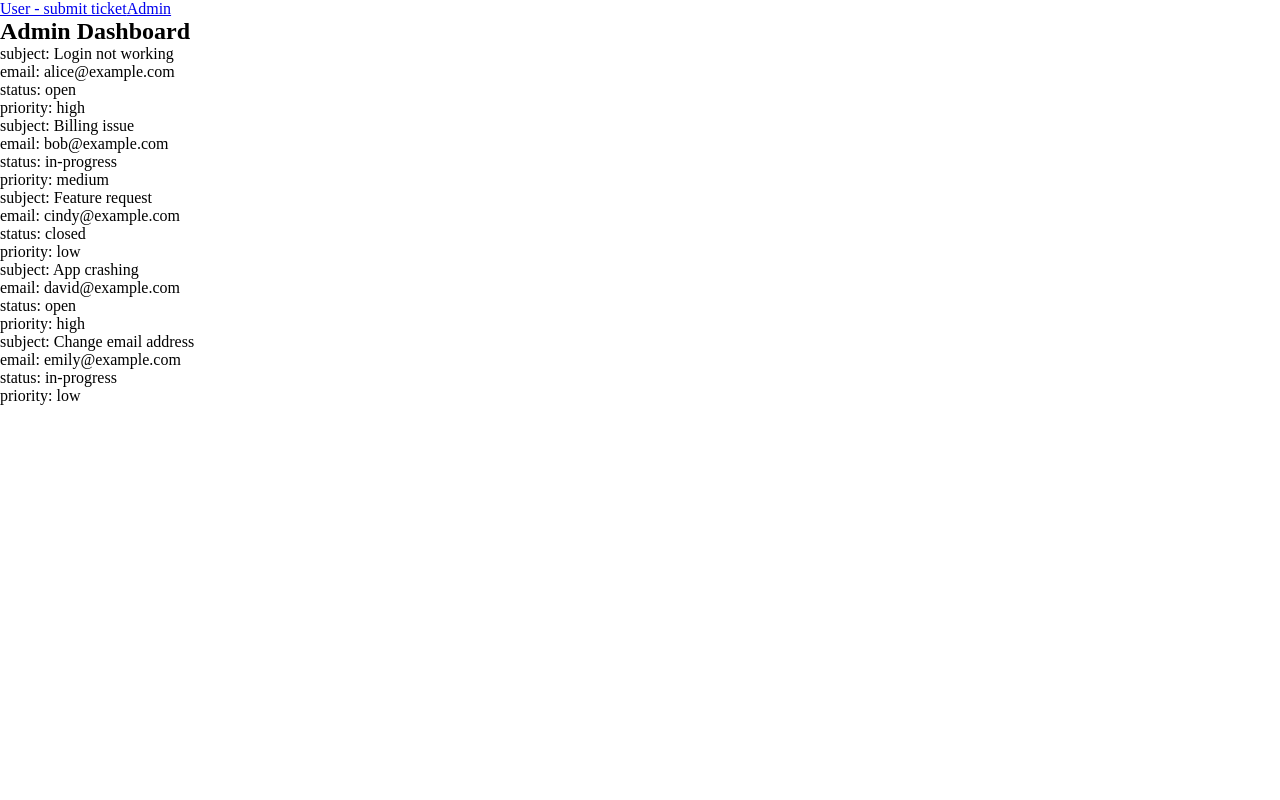
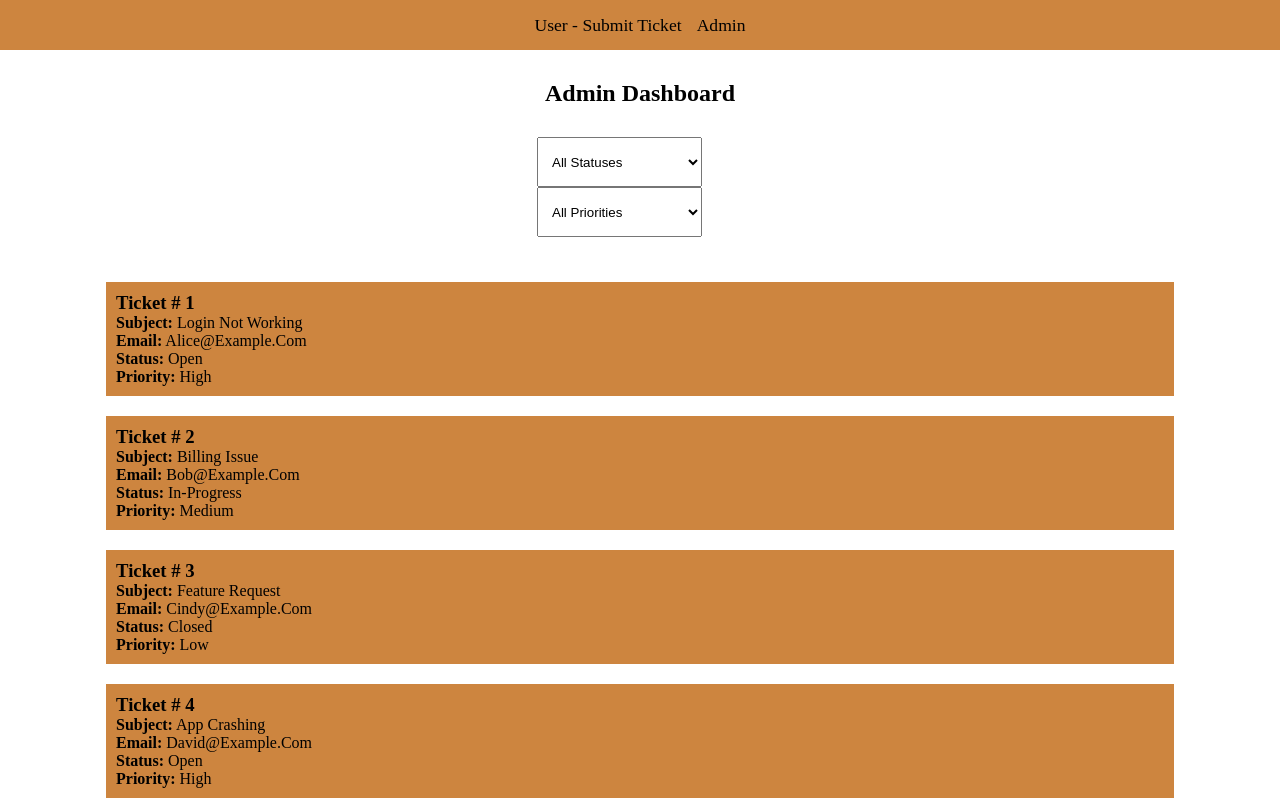
Before and after one commit to cgomez374/support-ticketing-system, a React (Vite) app: page /admin in a window 1280 px wide. Shown: the top 800 px of the page. Built offline with nearby package versions, Linux system fonts and the light colour scheme.

Commit message:
added basic styling and filtering component along with funtionality

```diff
--- /dev/null
+++ b/src/components/FilterControls.jsx
@@ -0,0 +1,27 @@
+export default function FilterControls({ filters, setFilter }){
+  return (
+    <div className="">
+      {
+        filters.map(({ name, value, options }) => (
+          <select
+            key={name}
+            name={name}
+            value={value}
+            onChange={(e) => setFilter(name, e.target.value)}
+          >
+            {
+              options.map(({ label, value }) => (
+                <option
+                  key={value}
+                  value={value}
+                >
+                  { label }
+                </option>
+              ))
+            }
+          </select>
+        ))
+      }
+    </div>
+  )
+}
--- a/src/components/Navbar.jsx
+++ b/src/components/Navbar.jsx
@@ -2,11 +2,11 @@ import { Link } from "react-router-dom"
 
 export default function Navbar(){
   return (
-    <ul>
-      <li>
-        <Link to="/">User - submit ticket</Link>
-        <Link to="/admin">Admin</Link>
-      </li>
-    </ul>
+    <nav className="row-center">
+      <Link to="/">User - submit ticket</Link>
+      <Link to="/admin">Admin</Link>
+    </nav>
+
+
   )
 }
--- a/src/components/TicketForm.jsx
+++ b/src/components/TicketForm.jsx
@@ -43,7 +43,7 @@ export default function TicketForm() {
   }
 
   return (
-    <form onSubmit={handleFormSubmit}>
+    <form className="col-center" onSubmit={handleFormSubmit}>
       <input
         name="userName"
         type="text"
--- a/src/components/TicketList.jsx
+++ b/src/components/TicketList.jsx
@@ -1,22 +1,65 @@
+import { useState } from "react"
 import { useSupportTicketContext } from "../context/TicketContext"
+import FilterControls from "./FilterControls"
 
 export default function TicketList(){
   const { ticketList } = useSupportTicketContext()
+  const [statusFilter, setStatusFilter]= useState('all')
+  const [priorityFilter, setPriorityFilter]= useState('all')
 
-  // ADD FILTERING FOR THE LIST
+  const filters = [
+    {
+      name: 'status',
+      value: statusFilter,
+      options: [
+        { value: 'all', label: 'all statuses' },
+        { value: 'open', label: 'open' },
+        { value: 'in-progress', label: 'in-progress' },
+        { value: 'closed', label: 'closed' },
+      ]
+    },
+    {
+      name: 'priority',
+      value: priorityFilter,
+      options: [
+        { value: 'all', label: 'all priorities' },
+        { value: 'high', label: 'high' },
+        { value: 'medium', label: 'medium' },
+        { value: 'low', label: 'low' },
+      ]
+    }
+  ]
+
+  function setFilter(name, value){
+    if(name === "status") setStatusFilter(value)
+    if(name === "priority") setPriorityFilter(value)
+  }
+
+  const filteredTicketList = ticketList.filter(ticket => {
+      const matchedStatus = statusFilter === 'all' || ticket.status.toLowerCase() === statusFilter.toLowerCase()
+      const matchedPriority = priorityFilter === 'all' || ticket.priority.toLowerCase() === priorityFilter.toLowerCase()
+      return matchedStatus && matchedPriority
+    })
 
   return (
-    <ul>
+    <section className="col-center">
+      <FilterControls
+        filters={filters}
+        setFilter={setFilter}
+      />
+      <ul className="ticket-list">
         {
-        ticketList.map(ticket => (
+          filteredTicketList.map(ticket => (
             <li key={ ticket.id } >
-            <p>subject: { ticket.subject }</p>
-            <p>email: { ticket.email }</p>
-            <p>status: { ticket.status }</p>
-            <p>priority: { ticket.priority }</p>
+              <h3>ticket # {ticket.id}</h3>
+              <p><b>subject:</b> { ticket.subject }</p>
+              <p><b>email:</b> { ticket.email }</p>
+              <p><b>status:</b> { ticket.status }</p>
+              <p><b>priority:</b> { ticket.priority }</p>
             </li>
           ))
         }
       </ul>
+    </section>
   )
 }
--- a/src/context/TicketContext.jsx
+++ b/src/context/TicketContext.jsx
@@ -11,6 +11,10 @@ export const useSupportTicketContext = () => useContext(SupportTicketContext)
 export function SupportTicketProvider({children}){
   const [ticketList, setTicketList] = useState([...tickets])
 
+  function filterTicketList(filter){
+
+  }
+
   return (
     <SupportTicketContext.Provider value={{ ticketList, setTicketList }}>
       { children }
--- a/src/styles/App.css
+++ b/src/styles/App.css
@@ -2,4 +2,91 @@
   padding: 0;
   margin: 0;
   box-sizing: border-box;
+  text-transform: capitalize;
 }
+
+nav {
+  background-color: peru;
+  color: white;
+  width: 100%;
+  height: 50px;
+}
+
+nav a {
+  color: black;
+  text-transform: capitalize;
+  font-size: 1.1rem;
+}
+
+li {
+  list-style: none;
+}
+
+a {
+  text-decoration: none;
+}
+
+h1 {
+  text-align: center;
+  margin: 30px 0;
+}
+
+form {
+  width: 100%;
+  height: auto;
+  padding: 10px;
+}
+
+input {
+  width: 80%;
+  height: 50px;
+  padding: 10px;
+}
+
+textarea {
+  width: 80%;
+  height: 80px;
+  padding: 10px;
+}
+
+select {
+  width: 80%;
+  height: 50px;
+  padding-left: 10px;
+}
+
+button {
+  width: 20%;
+  height: 50px;
+}
+
+.row-center {
+  display: flex;
+  flex-direction: row;
+  align-items: center;
+  justify-content: center;
+  gap: 15px;
+}
+
+.col-center {
+  display: flex;
+  flex-direction: column;
+  align-items: center;
+  justify-content: center;
+  gap: 15px;
+}
+
+/* TICKET LIST */
+.ticket-list {
+  width: 85%;
+  height: auto;
+  padding: 10px;
+}
+
+.ticket-list li {
+  background-color: peru;
+  width: 100%;
+  height: auto;
+  padding: 10px;
+  margin: 20px 0;
+}
```
Lines whose indentation alone changed are shown as unchanged.
